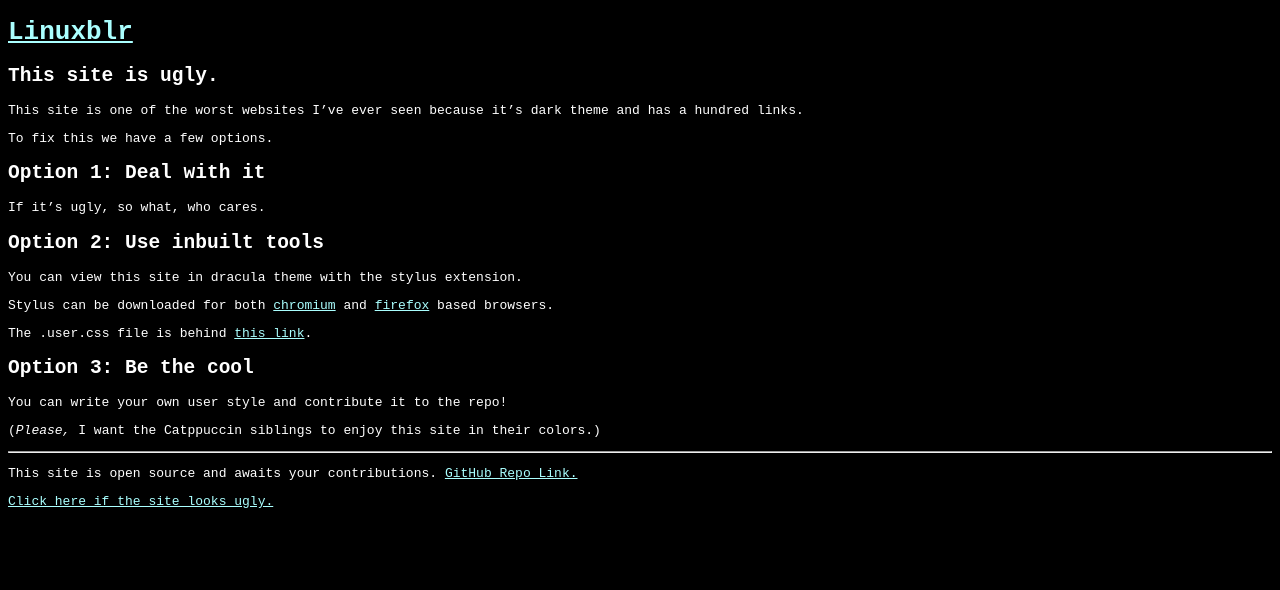
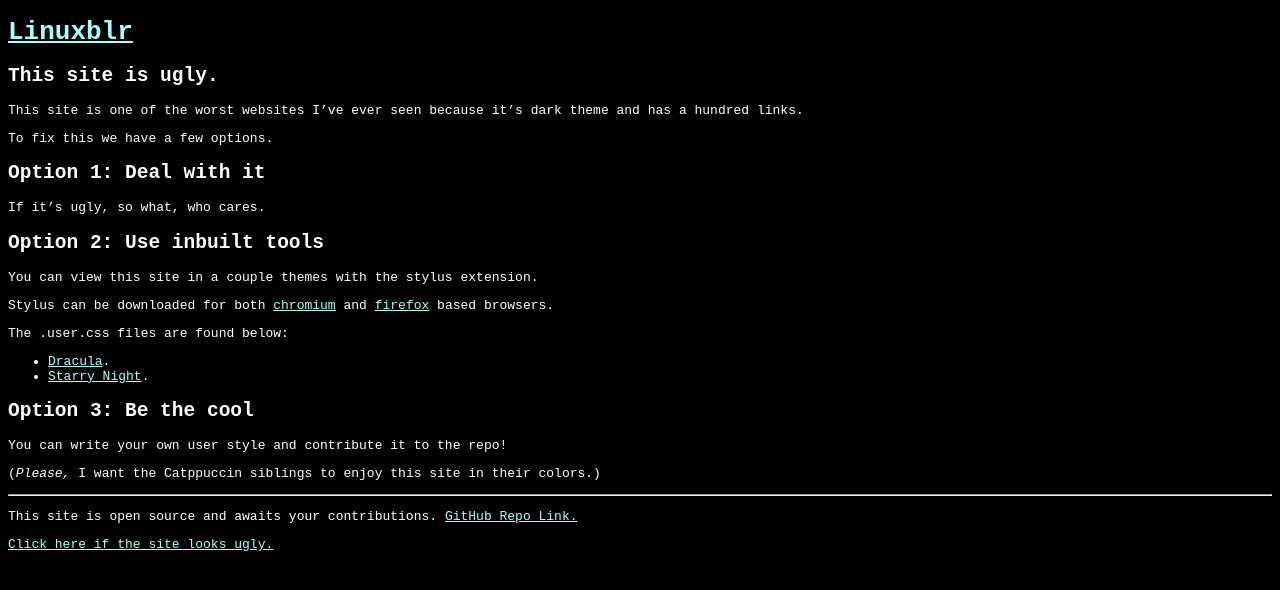
Before and after one commit to linuxpostingxyz/linuxlist, a Jekyll site: the page built from other/ugly.md, in a window 1280 px wide. Shown: the top 590 px of the page. Built offline with Jekyll 4.4.1, drawn with Linux system fonts in a browser that asks for light colours; our own code applies the rules of GitHub Pages for plain Markdown files.

Commit message:
Add starry night to ugly page

```diff
--- a/other/ugly.md
+++ b/other/ugly.md
@@ -11,11 +11,14 @@ If it's ugly, so what, who cares.
 
 ## Option 2: Use inbuilt tools
 
-You can view this site in dracula theme with the stylus extension.
+You can view this site in a couple themes with the stylus extension.
 
 Stylus can be downloaded for both [chromium](https://chromewebstore.google.com/detail/stylus/clngdbkpkpeebahjckkjfobafhncgmne) and [firefox](https://addons.mozilla.org/en-US/firefox/addon/styl-us/) based browsers.
 
-The `.user.css` file is behind [this link](/other/dracula.user.css){:target="_blank"}.
+The `.user.css` files are found below:
+
+- [Dracula](/other/dracula.user.css){:target="_blank"}.
+- [Starry Night](/other/starrynight.user.css){:target="_blank"}.
 
 ## Option 3: Be the cool
 
```
